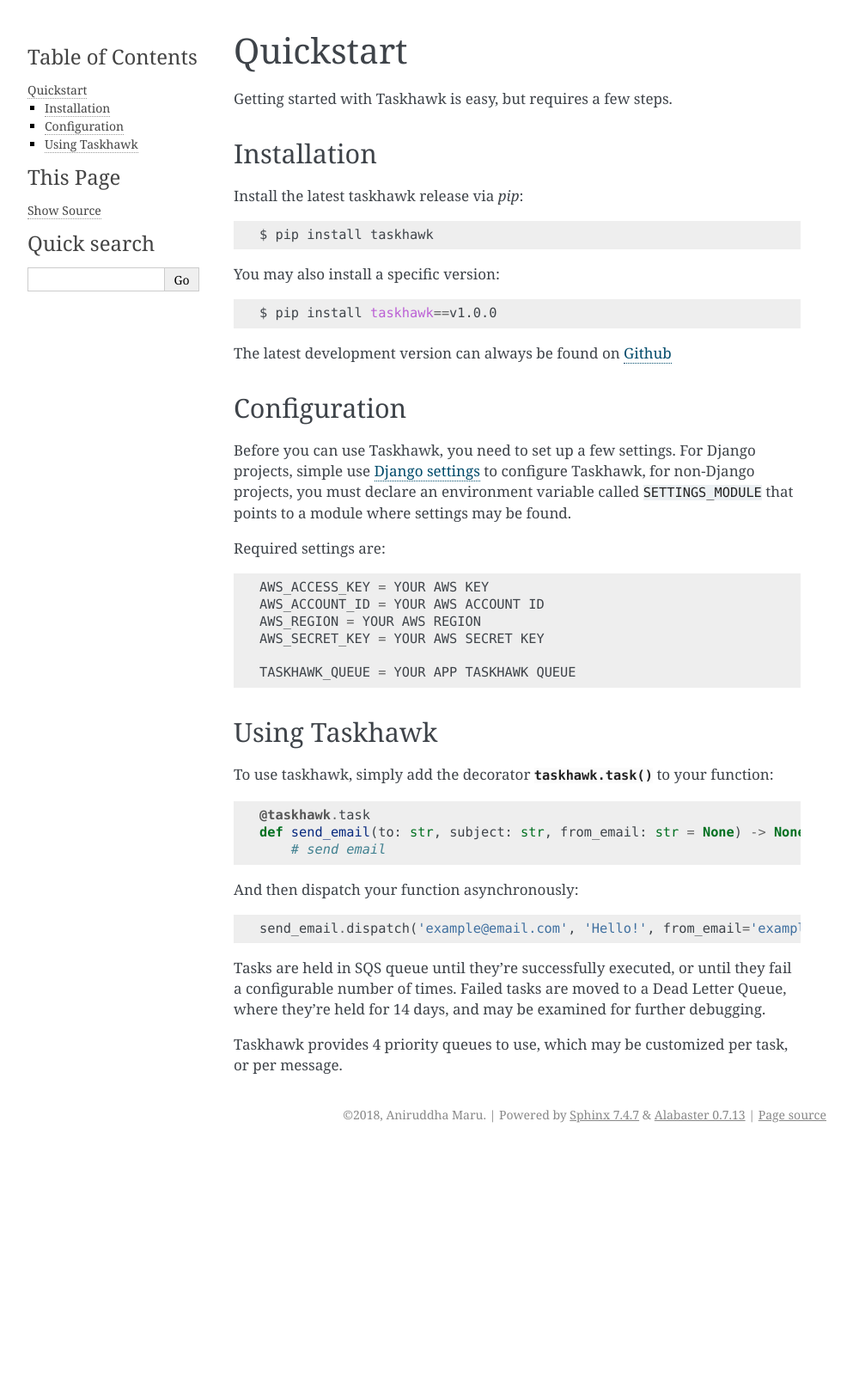
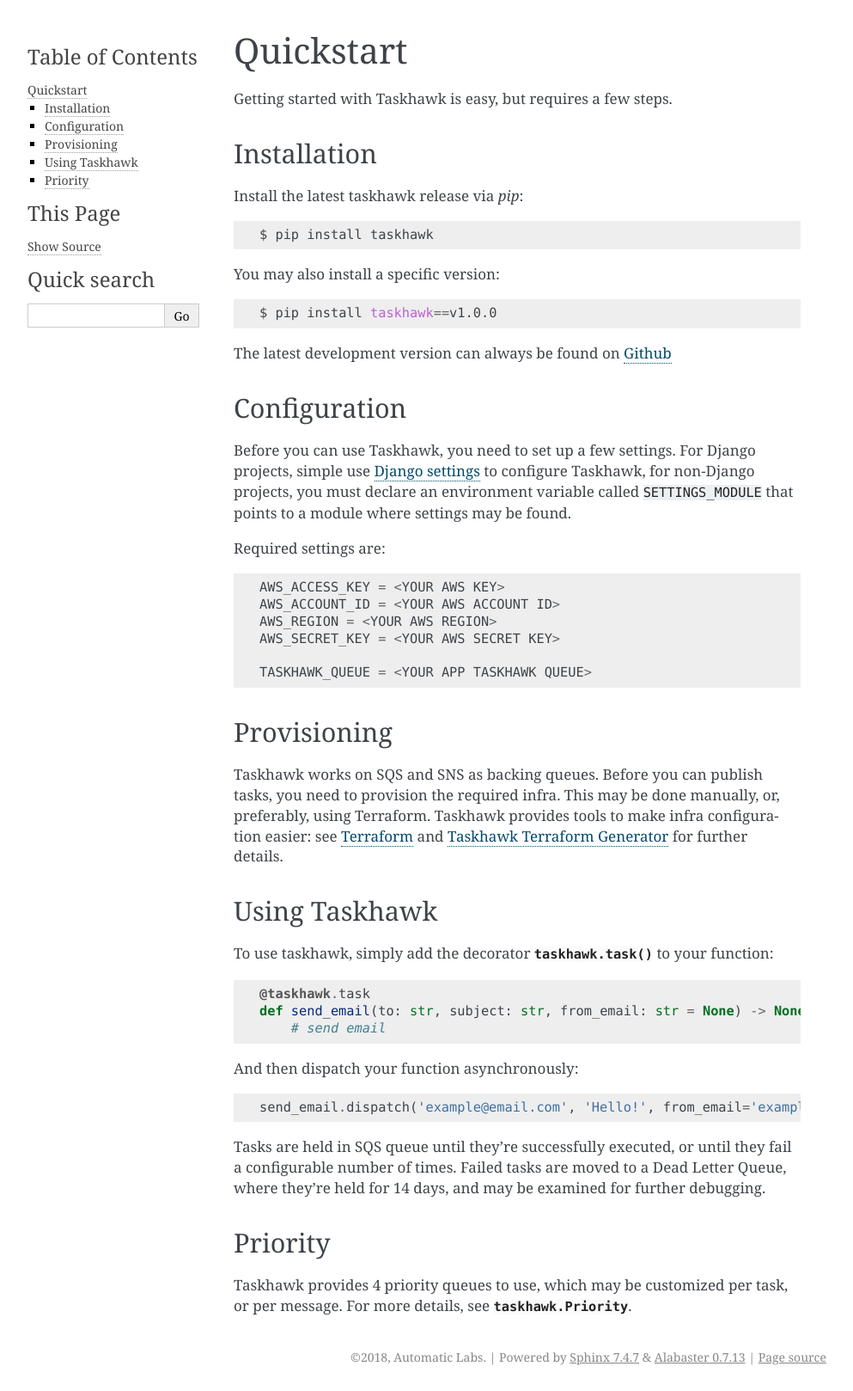
Before and after one commit to cloudchacho/taskhawk-python, a Sphinx documentation site: the page built from docs/quickstart.rst, in a window 1280 px wide. Shown: the whole page at 86% size, without its empty margins (148-1141 px from the left). Built offline with Sphinx 7.4.7, drawn with Linux system fonts in a browser that asks for light colours; before the commit the page ends 1336 px from its top, so only the background shows below that.

Commit message:
Fix docs problems (#5)
* Fix docs problems

* Empty commit to trigger build

```diff
--- a/docs/conf.py
+++ b/docs/conf.py
@@ -13,24 +13,26 @@
 # documentation root, use os.path.abspath to make it absolute, like shown here.
 #
 import os
-# import sys
-# sys.path.insert(0, os.path.abspath('.'))
+import sys
+
+
+sys.path.insert(0, os.path.abspath('.'))
 
 
 # -- Custom Project Setup ----------------------------------------------------
 
-os.environ.setdefault('SETTINGS_MODULE', 'test.settings')
+os.environ.setdefault('SETTINGS_MODULE', 'settings')
 
 # -- Project information -----------------------------------------------------
 
 project = 'Taskhawk'
-copyright = '2018, Aniruddha Maru'
-author = 'Aniruddha Maru'
+copyright = '2018, Automatic Labs'
+author = 'Automatic Labs'
 
 # The short X.Y version
 version = '1.0'
 # The full version, including alpha/beta/rc tags
-release = '1.0.2'
+release = '1.0.3-dev'
 
 
 # -- General configuration ---------------------------------------------------
@@ -92,7 +94,7 @@
 # Add any paths that contain custom static files (such as style sheets) here,
 # relative to this directory. They are copied after the builtin static files,
 # so a file named "default.css" will overwrite the builtin "default.css".
-html_static_path = ['_static']
+# html_static_path = ['_static']
 
 # Custom sidebar templates, must be a dictionary that maps document names
 # to template names.
--- a/docs/quickstart.rst
+++ b/docs/quickstart.rst
@@ -34,13 +34,21 @@
 
 .. code:: python
 
-    AWS_ACCESS_KEY = YOUR AWS KEY
-    AWS_ACCOUNT_ID = YOUR AWS ACCOUNT ID
-    AWS_REGION = YOUR AWS REGION
-    AWS_SECRET_KEY = YOUR AWS SECRET KEY
+    AWS_ACCESS_KEY = <YOUR AWS KEY>
+    AWS_ACCOUNT_ID = <YOUR AWS ACCOUNT ID>
+    AWS_REGION = <YOUR AWS REGION>
+    AWS_SECRET_KEY = <YOUR AWS SECRET KEY>
 
-    TASKHAWK_QUEUE = YOUR APP TASKHAWK QUEUE
+    TASKHAWK_QUEUE = <YOUR APP TASKHAWK QUEUE>
 
+
+Provisioning
+------------
+
+Taskhawk works on SQS and SNS as backing queues. Before you can publish tasks, you
+need to provision the required infra. This may be done manually, or, preferably,
+using Terraform. Taskhawk provides tools to make infra configuration easier: see
+Terraform_ and `Taskhawk Terraform Generator`_ for further details.
 
 Using Taskhawk
 --------------
@@ -64,7 +72,13 @@
 configurable number of times. Failed tasks are moved to a Dead Letter Queue, where they're
 held for 14 days, and may be examined for further debugging.
 
+Priority
+--------
+
 Taskhawk provides 4 priority queues to use, which may be customized per task, or per message.
+For more details, see :class:`taskhawk.Priority`.
 
 .. _Github: https://github.com/Automatic/taskhawk-python
 .. _Django settings: https://docs.djangoproject.com/en/2.0/topics/settings/
+.. _Terraform: https://github.com/Automatic/taskhawk-terraform
+.. _Taskhawk Terraform Generator: https://github.com/Automatic/taskhawk-terraform-generator
--- /dev/null
+++ b/docs/settings.py
@@ -0,0 +1 @@
+../tests/settings.py
--- a/docs/settings.rst
+++ b/docs/settings.rst
@@ -77,7 +77,7 @@
 
 **TASKHAWK_PRE_PROCESS_HOOK**
 
-A function which can used to plug into the message processing pipeline //before// any processing happens. This hook
+A function which can used to plug into the message processing pipeline *before* any processing happens. This hook
 may be used to perform initializations such as set up a global request id based on message headers. If
 specified, this will be called with the following arguments for SQS apps:
 
--- a/docs/usage.rst
+++ b/docs/usage.rst
@@ -61,7 +61,7 @@
   taskhawk.listen_for_messages(taskhawk.Priority.high)
 
 This is a blocking function, so if you want to listen to multiple priority queues, you'll need to run these on
-separate processes (don't use threads since this library isn't guaranteed to be thread-safe).
+separate processes (don't use threads since this library is **NOT** guaranteed to be thread-safe).
 
 A consumer for Lambda based workers can be started as following:
 
```
Also changed, not shown: .bumpversion.cfg, docs/api.rst (line endings or trailing spaces), 2 other files.
